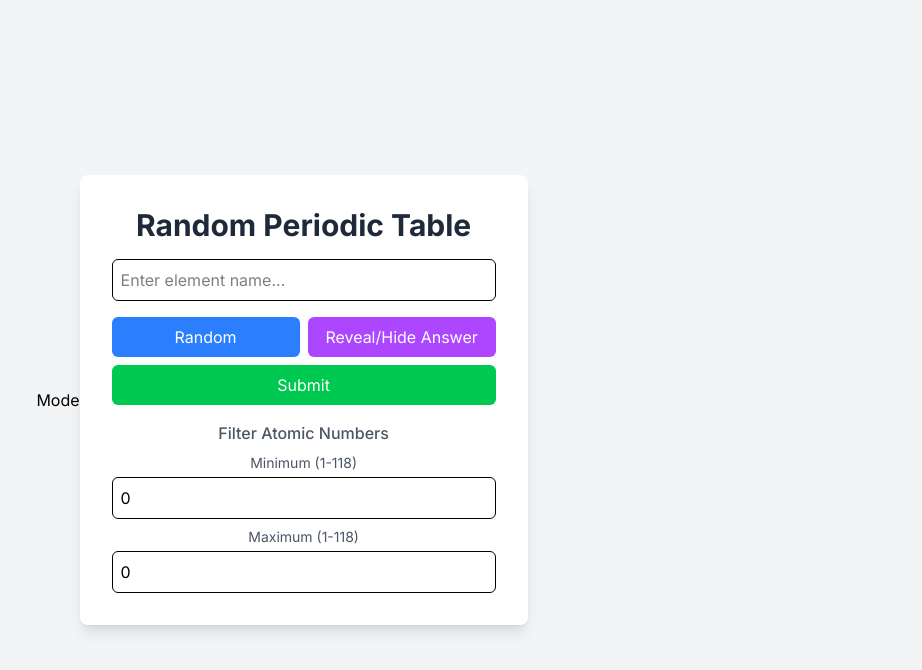
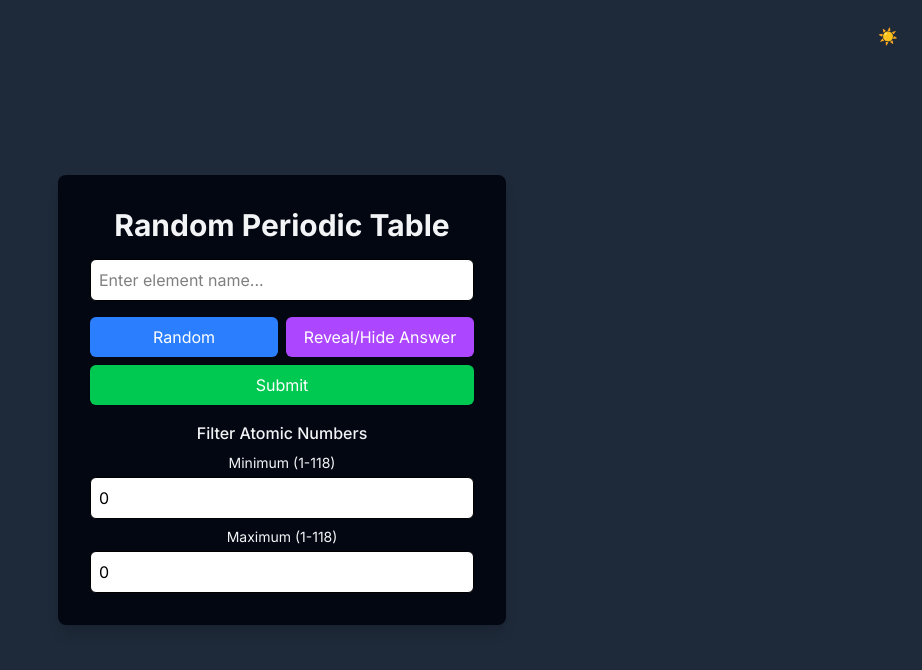
Before and after one commit to pxiaccount/Random-PeroidicTable-React-Django, a React (Vite) app in the folder client/: page / in a window 1280 px wide. Shown: the top 670 px of the page, without its empty margins (358-1280 px from the left). Built offline with nearby package versions, Linux system fonts and the light colour scheme; no server answers.

Commit message:
Add dark theme

```diff
--- a/client/src/Home.jsx
+++ b/client/src/Home.jsx
@@ -68,16 +68,16 @@ const Home = () => {
     }
 
     return (
-        <div className={`min-h-screen flex items-center justify-center bg-gray-100`}>
-            <button>Mode</button>
-            <div className={`bg-white p-8 rounded-lg shadow-lg w-full max-w-md space-y-4`}>
-                <h1 className={`text-3xl font-bold text-center text-gray-800`}>Random Periodic Table</h1>
+        <div className={`min-h-screen flex items-center justify-center ${darkMode ? 'bg-gray-800' : 'bg-gray-100'}`}>
+            <button onClick={switchMode} className="absolute top-4 right-4 p-2 rounded-full hover:bg-gray-200 dark:hover:bg-gray-700">{darkMode ? "☀️" : "🌙"}</button>
+            <div className={`${darkMode ? 'bg-gray-950' : 'bg-white'} p-8 rounded-lg shadow-lg w-full max-w-md space-y-4`}>
+                <h1 className={`text-3xl font-bold text-center ${darkMode ? 'text-gray-100' : 'text-gray-800'}`}>Random Periodic Table</h1>
 
-                <div id="answer" className={`text-center text-lg font-medium`}>
+                <div id="answer" className={`text-center text-lg font-medium ${darkMode ? 'text-white' : 'text-gray-800'}`}>
                     {answer}
                 </div>
 
-                <div id="atomicnumber" className={`text-center text-4xl font-bold text-gray-700`}>
+                <div id="atomicnumber" className={`text-center text-4xl font-bold ${darkMode ? 'text-gray-100' : 'text-gray-800'}`}>
                     {randomElement && (
                         <div>{randomElement.atomic_number}</div>
                     )}
@@ -93,7 +93,7 @@ const Home = () => {
                         }
                     }}
                     placeholder="Enter element name..."
-                    className={`w-full p-2 border rounded-md focus:outline-none focus:ring-2 focus:ring-blue-500`}
+                    className={`w-full p-2 border bg-white rounded-md focus:outline-none focus:ring-2 focus:ring-blue-500`}
                 />
 
                 <div className={`flex flex-col gap-2 w-full`}>
@@ -117,10 +117,10 @@ const Home = () => {
                 </div>
 
                 <div className={`text-center space-y-2`}>
-                    <div className={`text-gray-600 font-medium`}>Filter Atomic Numbers</div>
+                    <div className={`${darkMode ? 'text-gray-100' : 'text-gray-600'} font-medium`}>Filter Atomic Numbers</div>
                     <div className={`space-y-2`}>
                         <div>
-                            <label className={`block text-sm text-gray-600 mb-1`}>Minimum (1-118)</label>
+                            <label className={`block text-sm ${darkMode ? 'text-gray-100' : 'text-gray-600'} mb-1`}>Minimum (1-118)</label>
                             <input
                                 type="number"
                                 min="1"
@@ -128,11 +128,11 @@ const Home = () => {
                                 value={minNum}
                                 onChange={(e) => setMinNum(e.target.value)}
                                 placeholder="Enter minimum atomic number"
-                                className={`w-full p-2 border rounded-md focus:outline-none focus:ring-2 focus:ring-blue-500`}
+                                className={`w-full p-2 border rounded-md focus:outline-none bg-white focus:ring-2 focus:ring-blue-500`}
                             />
                         </div>
                         <div>
-                            <label className={`block text-sm text-gray-600 mb-1`}>Maximum (1-118)</label>
+                            <label className={`block text-sm ${darkMode ? 'text-gray-100' : 'text-gray-600'} mb-1`}>Maximum (1-118)</label>
                             <input
                                 type="number"
                                 min="1"
@@ -140,7 +140,7 @@ const Home = () => {
                                 value={filter}
                                 onChange={(e) => setFilter(e.target.value)}
                                 placeholder="Enter maximum atomic number"
-                                className={`w-full p-2 border rounded-md focus:outline-none focus:ring-2 focus:ring-blue-500`}
+                                className={`w-full p-2 border rounded-md focus:outline-none focus:ring-2 bg-white focus:ring-blue-500`}
                             />
                         </div>
                     </div>
```
